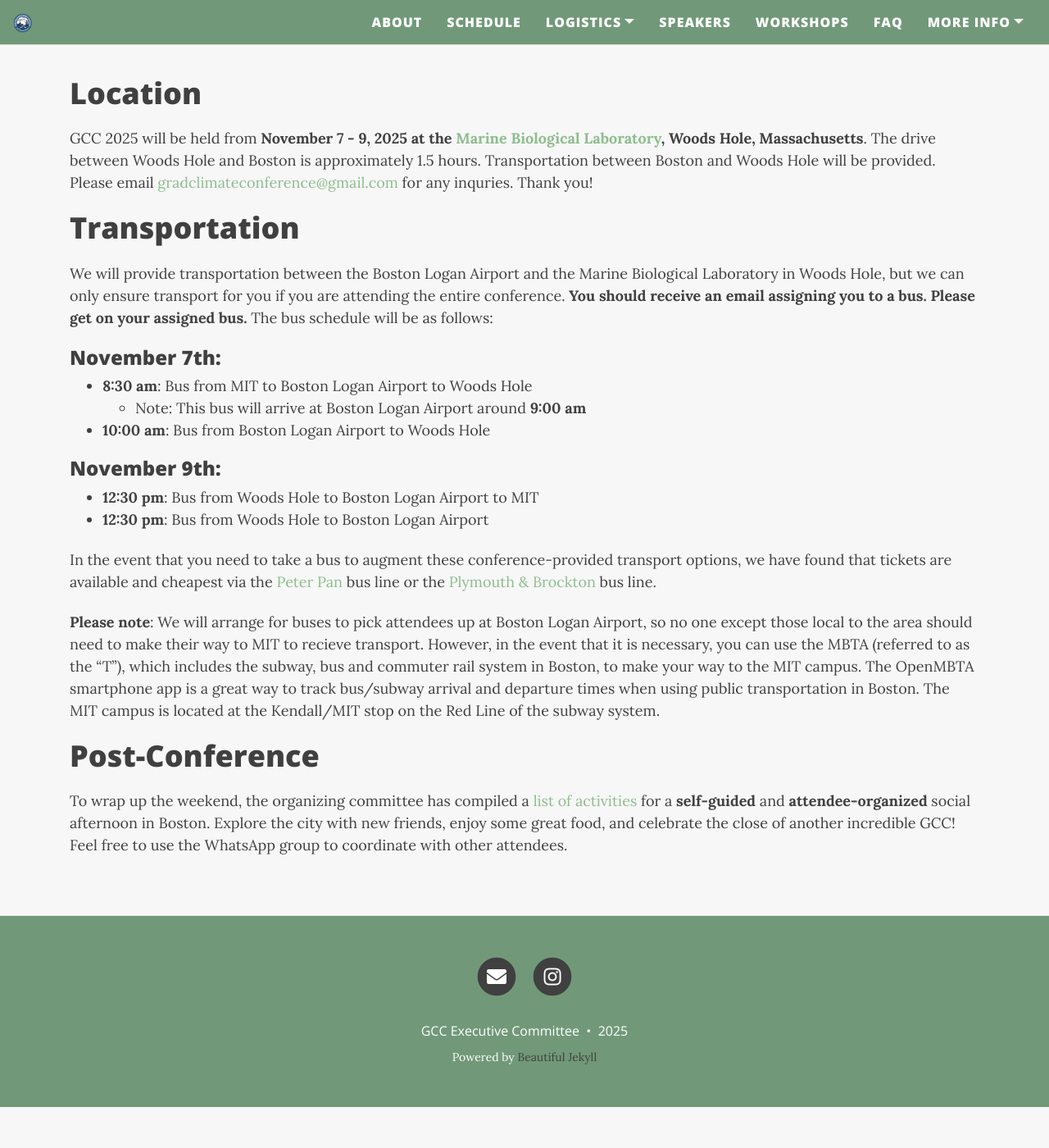
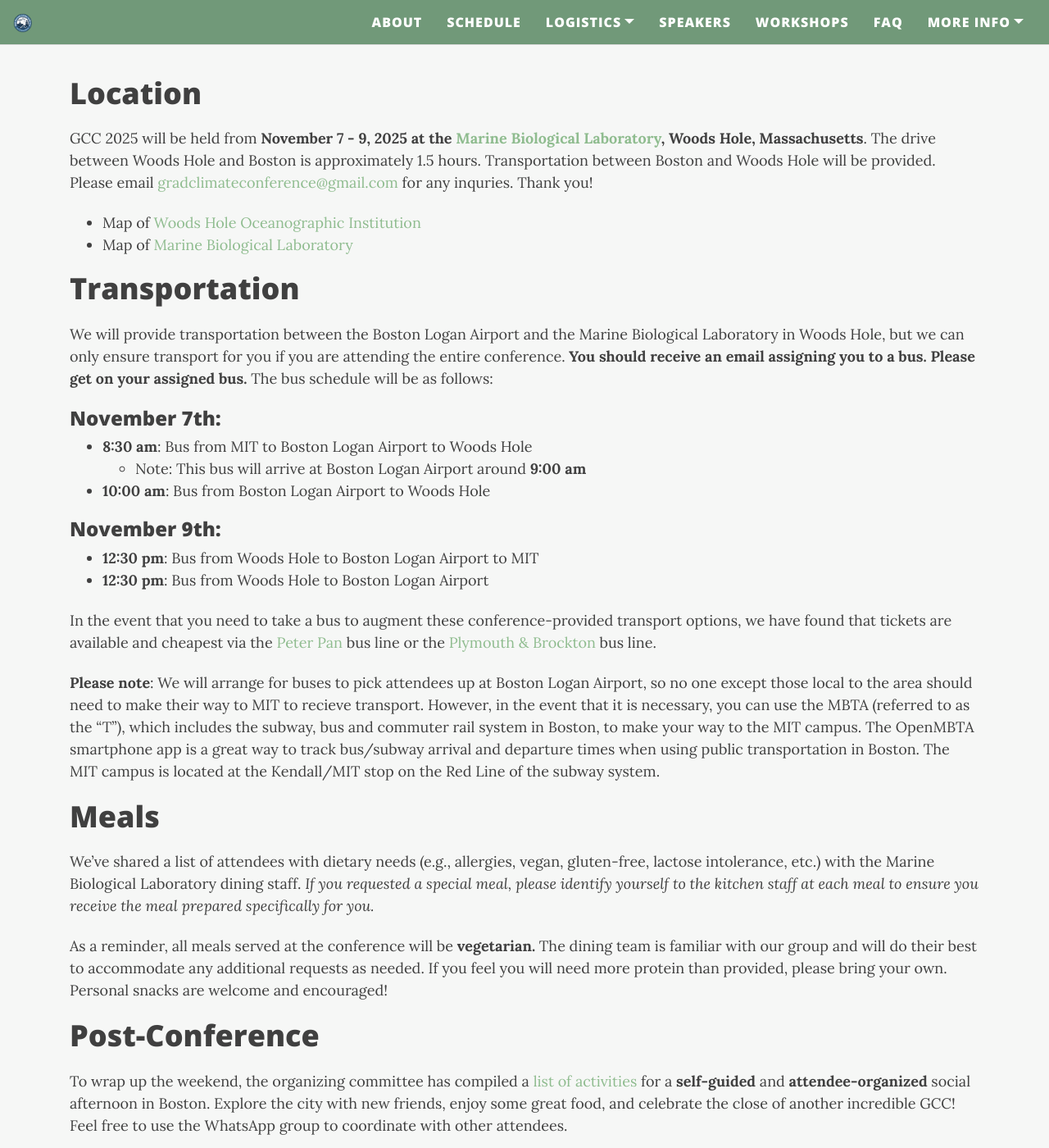
Before and after one commit to graduateclimateconference/graduateclimateconference.github.io, a Jekyll site: the page built from logistics.md, in a window 1280 px wide and 1400 px high, scrolled down 506 px. Shown: the whole window at 82% size. Built offline with Jekyll 4.4.1, drawn with Linux system fonts in a browser that asks for light colours; nearby versions of some CDN libraries; before the commit the page ends 1856 px from its top, so only the background shows below that.

Commit message:
Update logistics.md

```diff
--- a/logistics.md
+++ b/logistics.md
@@ -8,6 +8,9 @@ cover-img: "/assets/img/WoodsHole3.jpeg"
 # Location
 
 GCC 2025 will be held from __November 7 - 9, 2025 at the [Marine Biological Laboratory](https://www.mbl.edu/), Woods Hole, Massachusetts__. The drive between Woods Hole and Boston is approximately 1.5 hours. Transportation between Boston and Woods Hole will be provided. Please email [gradclimateconference@gmail.com](mailto:gradclimateconference@gmail.com) for any inquries. Thank you!
+
+- Map of [Woods Hole Oceanographic Institution](https://www.whoi.edu/who-we-are/visit-whoi/directions/)
+- Map of [Marine Biological Laboratory](https://www.mbl.edu/about/campus-facilities-resources/campus-maps)
 
 # Transportation
 
@@ -25,6 +28,11 @@ We will provide transportation between the Boston Logan Airport and the Marine B
 In the event that you need to take a bus to augment these conference-provided transport options, we have found that tickets are available and cheapest via the [Peter Pan](https://peterpanbus.com/) bus line or the [Plymouth & Brockton](https://www.p-b.com/schedules/) bus line.
 
 __Please note__: We will arrange for buses to pick attendees up at Boston Logan Airport, so no one except those local to the area should need to make their way to MIT to recieve transport. However, in the event that it is necessary, you can use the MBTA (referred to as the “T”), which includes the subway, bus and commuter rail system in Boston, to make your way to the MIT campus. The OpenMBTA smartphone app is a great way to track bus/subway arrival and departure times when using public transportation in Boston. The MIT campus is located at the Kendall/MIT stop on the Red Line of the subway system.
+
+# Meals
+We’ve shared a list of attendees with dietary needs (e.g., allergies, vegan, gluten-free, lactose intolerance, etc.) with the Marine Biological Laboratory dining staff. _If you requested a special meal, please identify yourself to the kitchen staff at each meal to ensure you receive the meal prepared specifically for you._
+
+As a reminder, all meals served at the conference will be **vegetarian.** The dining team is familiar with our group and will do their best to accommodate any additional requests as needed. If you feel you will need more protein than provided, please bring your own. Personal snacks are welcome and encouraged!
 
 # Post-Conference
 To wrap up the weekend, the organizing committee has compiled a [list of activities](https://docs.google.com/spreadsheets/d/1Vsks3KDjsjwmXlmeFhQywaO6x1hjIrLzXMH9TUAqQns/edit) for a **self-guided** and **attendee-organized** social afternoon in Boston. Explore the city with new friends, enjoy some great food, and celebrate the close of another incredible GCC! Feel free to use the WhatsApp group to coordinate with other attendees.
```
